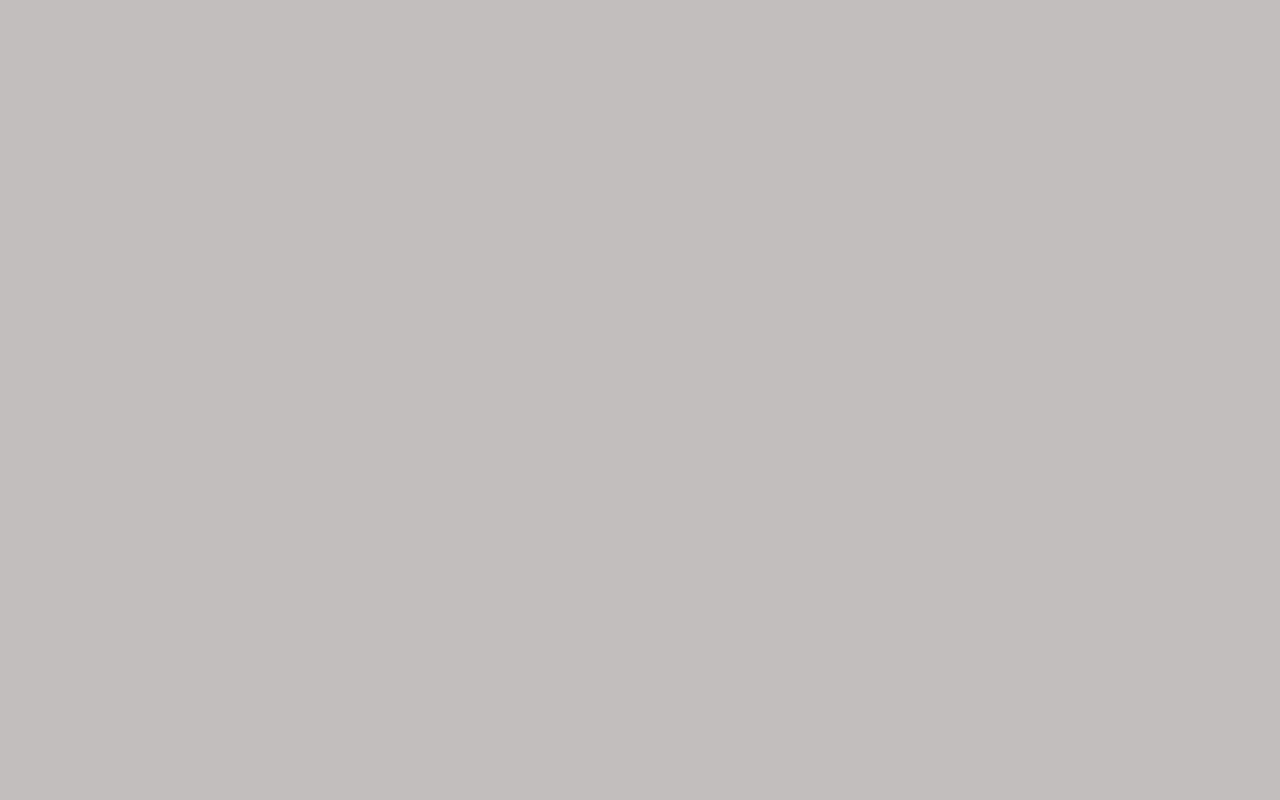
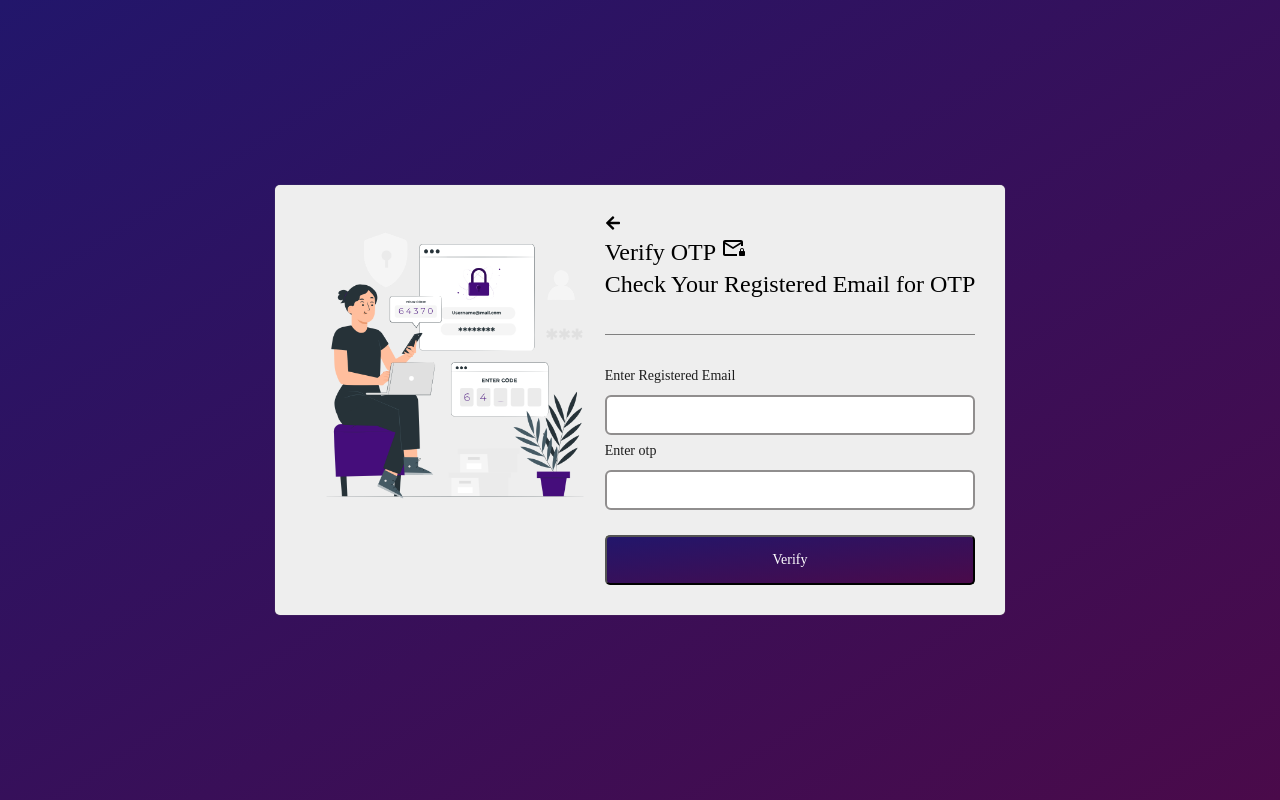
Before and after one commit to anuragbehura/quizify-final, a React (Create React App) app in the folder client/: page /otp-verify in a window 1280 px wide. Before the commit this address had no page. Built offline with nearby package versions, Linux system fonts and the light colour scheme; a web font is replaced by a local one.

Commit message:
completed the otp verification system

```diff
--- a/client/src/App.js
+++ b/client/src/App.js
@@ -11,7 +11,7 @@ import Landing from './pages/common/Landing/Landing';
 import Register from './pages/common/Register';
 import ProtectedRoute from './components/ProtectedRoute';
 import Home from './pages/common/Home';
-import Email from './pages/common/Email'
+import OTP from './pages/common/OTP'
 import Exams from './pages/admin/Exams';
 import AddEditExam from './pages/admin/Exams/AddEditExam';
 import Loader from './components/Loader';
@@ -27,7 +27,7 @@ function App() {
       <BrowserRouter>
         <Routes>
           <Route path='/' element={<Landing />} />
-          <Route path='/email-page' element={<Email />} />
+          <Route path='/otp-verify' element={<OTP />} />
           <Route path='/login' element={<Login />} />
           <Route path='/register' element={<Register />} />
           {/* user routes */}
--- a/client/src/apicalls/users.js
+++ b/client/src/apicalls/users.js
@@ -27,9 +27,9 @@ export const getUserInfo = async () => {
   }
 };
 
-export const verifyEmail = async (payload) => {
+export const verifyOTP = async (payload) => {
   try {
-    const response = await axiosInstance.post('/api/users/verify-otp?id=${user_id}', payload);
+    const response = await axiosInstance.post('/api/users/verify-otp', payload);
     return response.data;
   } catch (error) {
     return error.response.data;
--- a/client/src/pages/common/OTP/index.js
+++ b/client/src/pages/common/OTP/index.js
@@ -2,7 +2,7 @@ import React from 'react'
 import { FaArrowLeft } from "react-icons/fa";
 import { MdOutlineMailLock } from "react-icons/md";
 import { Link, useNavigate } from 'react-router-dom';
-import { Form, message, Select, Input } from 'antd';
+import { Form, message, Input } from 'antd';
 import { useDispatch } from 'react-redux';
 import { HideLoading, ShowLoading } from '../../../redux/loaderSlice';
 import { verifyOTP } from '../../../apicalls/users';
@@ -16,7 +16,16 @@ function OTP() {
   const onFinish = async (values) => {
     try {
       dispatch(ShowLoading());
-      const response = await verifyOTP(values);
+
+      // Set the email and OTP for verification
+      const verifyValues = {
+        email: values.email,
+        otp: values.otp // Assuming 'otp' is a field in the 'values' object
+      };
+
+      // Call the verifyOTP function with email and OTP
+      const response = await verifyOTP(verifyValues);
+
       dispatch(HideLoading());
 
       if (response.success) {
@@ -32,6 +41,7 @@ function OTP() {
   };
 
 
+
   return (
     <div className='flex justify-center items-center h-screen w-screen bg-primary'>
       <div className='card w-600 p-3 bg-white'>
@@ -44,9 +54,15 @@ function OTP() {
             <h1 className='text-2xl'>
               Verify OTP <MdOutlineMailLock />
             </h1>
+            <p className='text-2xl'>
+              Check Your Registered Email for OTP
+            </p>
             <div className='divider'></div>
             <Form layout='vertical' className='mt-2' onFinish={onFinish}>
-            <Form.Item name='otp' label='Check Your Email for OTP'>
+              <Form.Item name='email' label='Enter Registered Email'>
+                <Input type='text' />
+              </Form.Item>
+              <Form.Item name='otp' label='Enter otp'>
                 <Input type='text' />
               </Form.Item>
               <div className='flex flex-col gap-2'>
--- a/client/src/pages/common/Register/index.js
+++ b/client/src/pages/common/Register/index.js
@@ -1,7 +1,7 @@
 import { Form, message, Select, Input } from 'antd';
 import { useDispatch } from 'react-redux';
 import { Link, useNavigate } from 'react-router-dom';
-import { registerUser, verifyEmail } from '../../../apicalls/users';
+import { registerUser } from '../../../apicalls/users';
 import { HideLoading, ShowLoading } from '../../../redux/loaderSlice';
 import image1 from '../../../assets/register.png'
 
@@ -18,19 +18,10 @@ function Register() {
 
       // Register user
       const registerResponse = await registerUser(values);
-      const verifyResponse = await verifyEmail(values);
-      if (!registerResponse.success) {
-        dispatch(HideLoading());
-        return message.error(registerResponse.message);
-      }
-      if (!verifyResponse.success) {
-        dispatch(HideLoading());
-        return message.error(verifyResponse.message);
-      }
 
       dispatch(HideLoading());
       message.success(registerResponse.message);
-      navigate('/email-page');
+      navigate('/otp-verify');
     } catch (error) {
       dispatch(HideLoading());
       message.error(error.message);
```
Also changed, not shown: 1 other file (tests, documents, lock files or other folders). Lines whose indentation alone changed are shown as unchanged.
